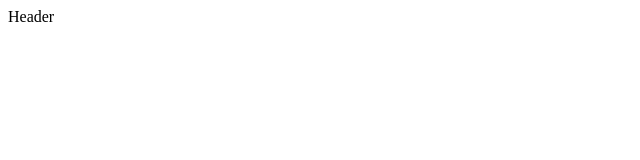
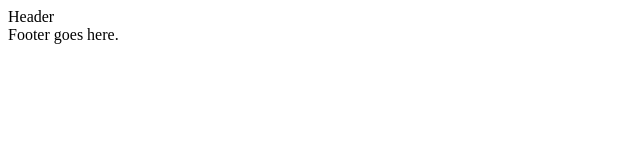
Before and after one commit to Kushal10Nepali/Kunjana-Agro, a React (Create React App) app in the folder frontend/: page / in a window 1280 px wide. Shown: the top 160 px of the page, without its empty margins (0-640 px from the left). Built offline with nearby package versions, Linux system fonts and the light colour scheme.

Commit message:
Footer added.

```diff
--- a/frontend/src/Pages/Homepage.jsx
+++ b/frontend/src/Pages/Homepage.jsx
@@ -1,10 +1,12 @@
 import React from 'react'
 import Header from "../components/Layout/Header.jsx"
+import Footer from "../components/Layout/Footer.jsx"
 
 const Homepage = () => {
   return (
     <div>
         <Header />
+        <Footer/>
     </div>
   )
 }
--- /dev/null
+++ b/frontend/src/components/Layout/Footer.jsx
@@ -0,0 +1,11 @@
+import React from 'react'
+
+const Footer = () => {
+  return (
+    <div>
+        Footer goes  here.
+    </div>
+  )
+}
+
+export default Footer
```
